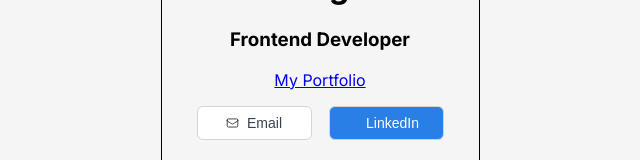
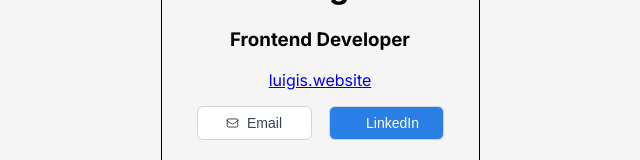
Before and after one commit to mandelbrojt/digital-card, a React (Vite) app in the folder digital-card/: page / in a window 1280 px wide. Shown: the part 361-521 px from the top of the page, without its empty margins (320-960 px from the left). Built offline with nearby package versions, Linux system fonts and the light colour scheme.

Commit message:
Update short link

```diff
--- a/digital-card/src/components/Intro/Intro.jsx
+++ b/digital-card/src/components/Intro/Intro.jsx
@@ -6,7 +6,7 @@ export default function Intro() {
             <h1 className="user-name">Luigi</h1>
             <h3 className="user-role">Frontend Developer</h3>
             <a className="portfolio-link" href="https://github.com/mandelbrojt" target="_blank">
-                <p className="short-link">My Portfolio</p>
+                <p className="short-link">luigis.website</p>
             </a>
         </div>
     )
```
